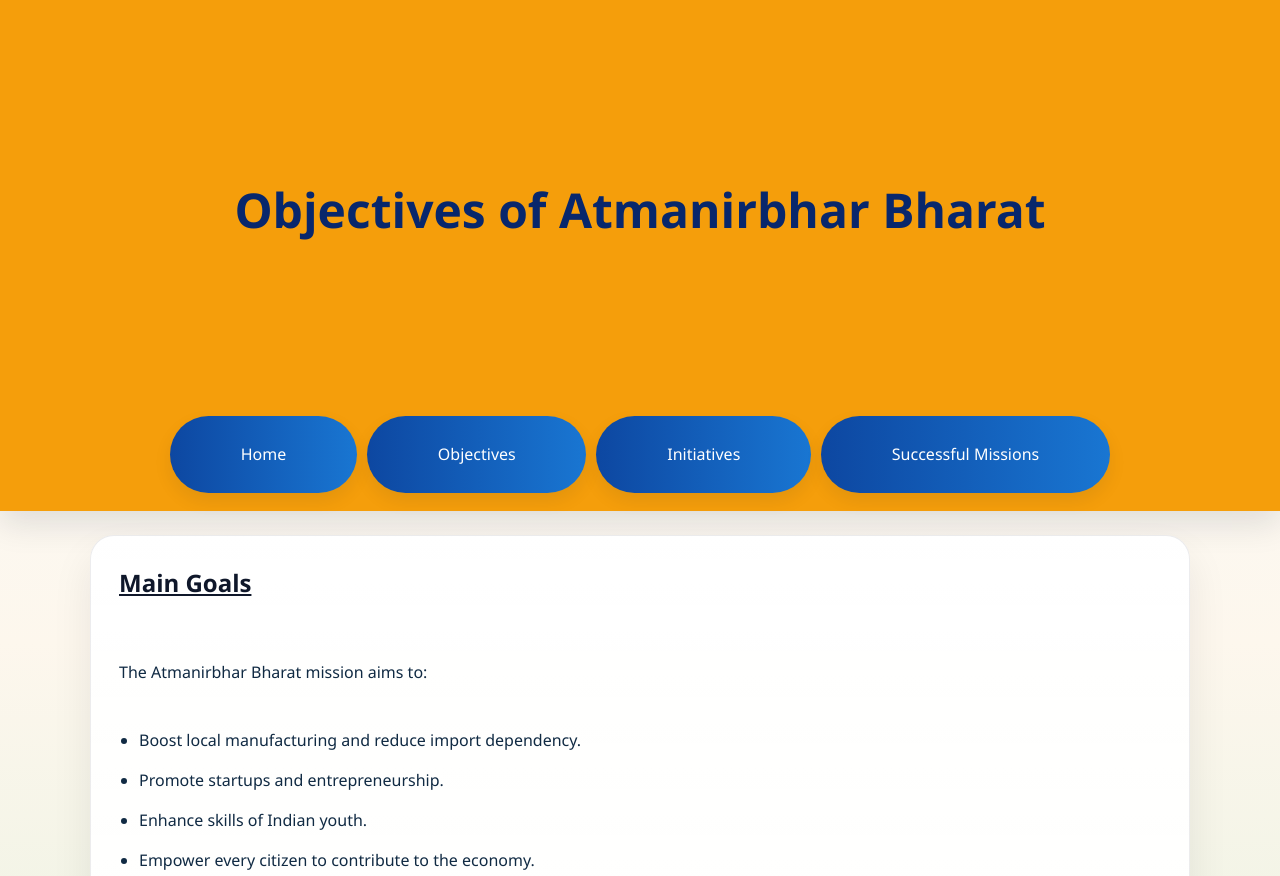
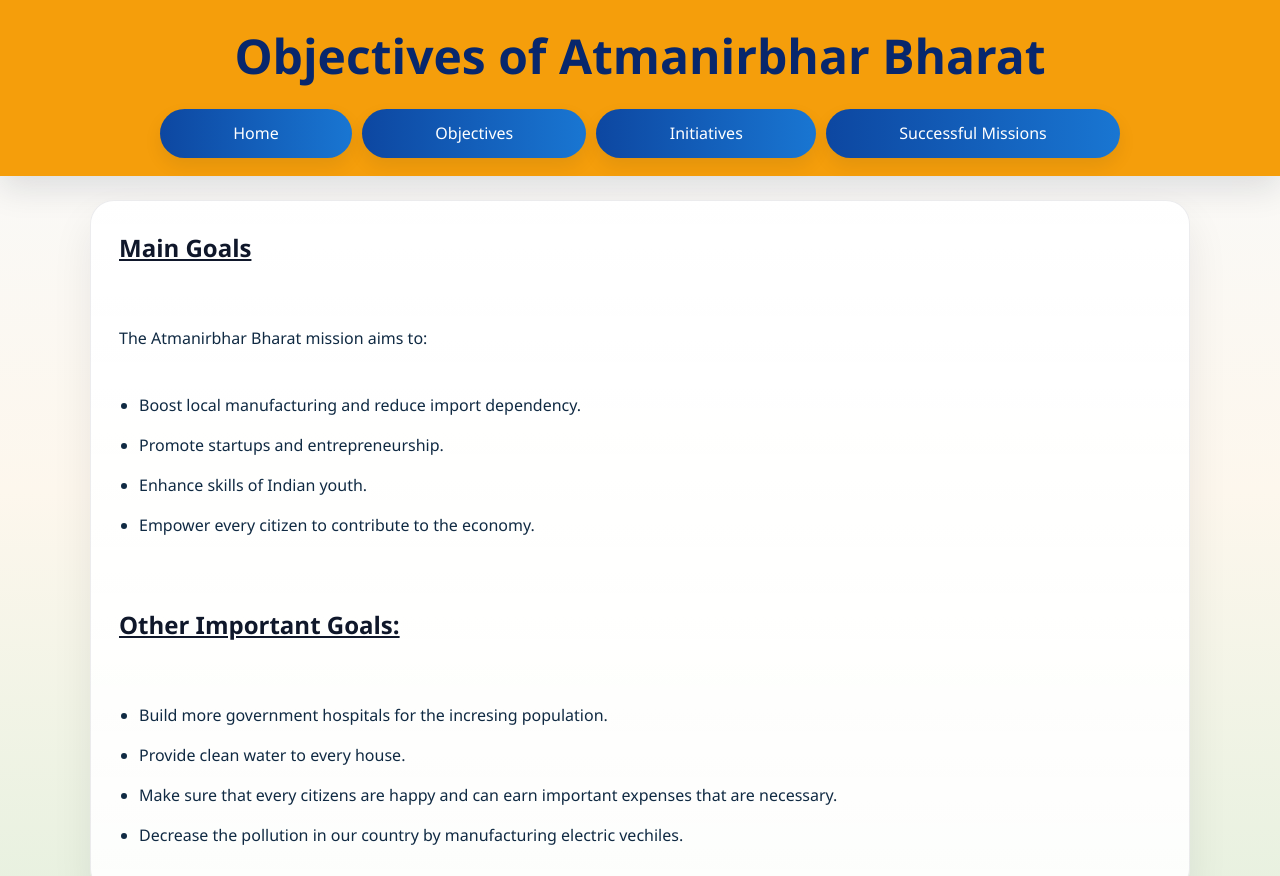
Before and after one commit to RIshabh-Raj4272/portfolio, a plain HTML site: page objectives.html in a window 1280 px wide. Shown: the top 876 px of the page. Drawn offline with Linux system fonts and the light colour scheme.

Commit message:
Update objectives.html

```diff
--- a/objectives.html
+++ b/objectives.html
@@ -7,13 +7,13 @@
 <body>
 
 <header>
-<h1><br><br>Objectives of Atmanirbhar Bharat<br><br><br></h1>
-<nav>
- <br><br><a href="index.html" class="button">Home</a>
- <a href="objectives.html" class="button">Objectives</a>
- <a href="initiatives.html" class="button">Initiatives</a>
- <a href="missions.html" class="button">Successful Missions</a><br><br><br>
-</nav>
+ <h1>Objectives of Atmanirbhar Bharat</h1>
+ <nav>
+  <a href="index.html" class="button">Home</a>
+  <a href="objectives.html" class="button">Objectives</a>
+  <a href="initiatives.html" class="button">Initiatives</a>
+  <a href="missions.html" class="button">Successful Missions</a>
+ </nav>
 </header>
 
 <section>
```
